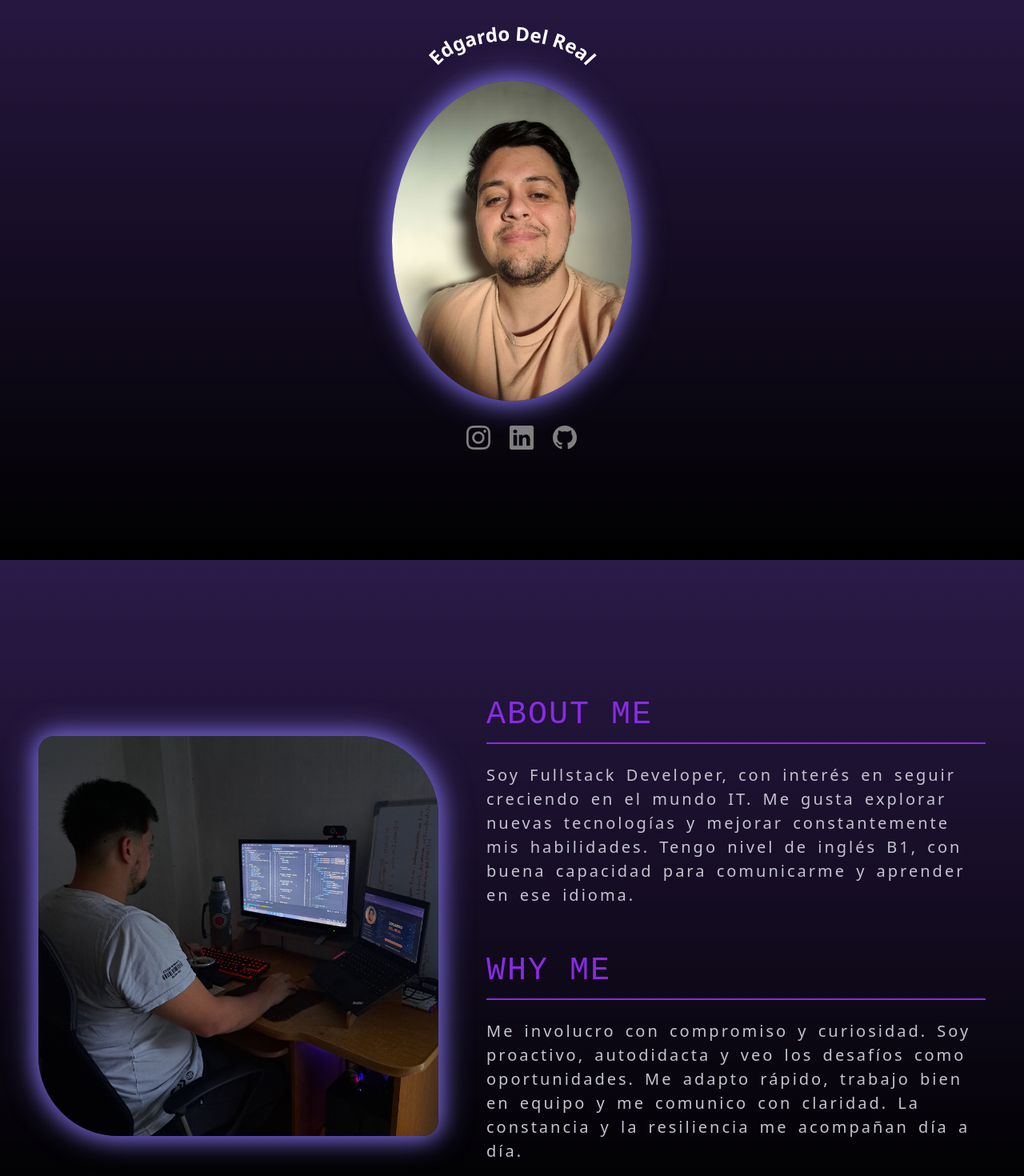
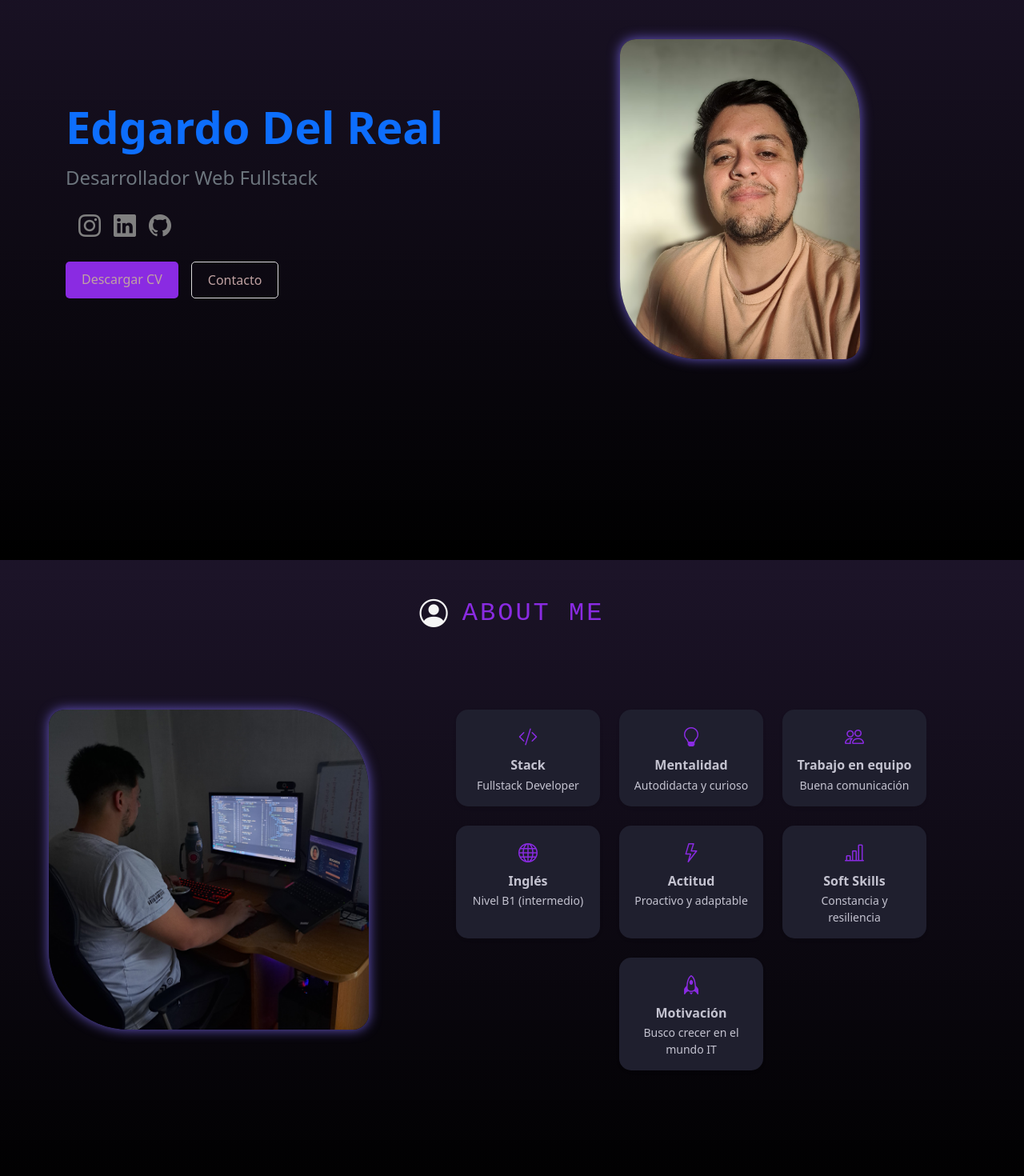
Before and after one commit to Edgardo-Del-Real/PortfolioEdgardoDelReal, a React (Vite) app: page / in a window 1280 px wide. Shown: the part 100-1570 px from the top of the page at 80% size. Built offline with nearby package versions, Linux system fonts and the light colour scheme.

Commit message:
algunos cambios

```diff
--- a/src/Components/NavBar/NavBar.css
+++ b/src/Components/NavBar/NavBar.css
@@ -4,7 +4,7 @@
    transition: color 0.5s;
    color: white;
    transition: .5s;
-   font-family:'Franklin Gothic Medium', 'Arial Narrow', Arial, sans-serif;
+   font-family:'Lucida Sans', 'Lucida Sans Regular', 'Lucida Grande', 'Lucida Sans Unicode', Geneva, Verdana, sans-serif;
    cursor: pointer;
 }
 
@@ -24,13 +24,6 @@
    width: 100%;
    transform: translateX(-50%) scaleX(1);
 }
-
-.links:hover{
-   color: #c390f3;
-}
 .borde{
    border: 2px blueviolet solid;
 }
-button{
-   color: white;
-}
--- a/src/Components/NavBar/NavBar.jsx
+++ b/src/Components/NavBar/NavBar.jsx
@@ -15,7 +15,8 @@ const navBar = () =>{
                 rounded-5
                 p-2
                 bg-dark
-                bg-opacity-50">
+                bg-opacity-50
+                bg-black">
 
                 <li
                   className="pt-2
@@ -68,7 +69,6 @@ const navBar = () =>{
                           className='links'>
                         PROJECTS</Link>
                   </li>
-
               </ul>
             </section>
         </nav>
--- a/src/Components/aboutMe/aboutMe.css
+++ b/src/Components/aboutMe/aboutMe.css
@@ -1,39 +1,66 @@
-
-.aboutme{
+.aboutme {
   margin-top: 200px;
   height: 100vh;
 }
+
 @keyframes glow-border {
   from {
-      box-shadow: 0 0 15px 	#6A5ACD;
+    box-shadow: 0 0 15px #6A5ACD;
   }
   to {
-      box-shadow: 0 0 25px 	#6A5ACD, 0 0 40px #7b6ece;
+    box-shadow: 0 0 20px #6A5ACD, 0 0 20px #7b6ece;
   }
 }
-.img2{
-    width: 500px;
+
+.img2 {
+  width: 400px;
   border-radius: 20px 100px;
   overflow: hidden;
-    animation: glow-border 2s infinite alternate
+  animation: glow-border 3s infinite alternate;
 }
-.textos{
+
+.textos {
   gap: 60px;
 }
-.texto{
-  gap: 40px;
+
+
+
+/* Tarjetas informativas */
+.custom-card {
+  width: 180px;
+  border-radius: 15px;
+  background-color: #1f1f2e;
+  color: #C4C3D0;
+  transition: 1s;
+  padding: 1rem;
+  cursor: pointer;
 }
-.titulos{
-  color:blueviolet;
-  font-family:'Courier New', Courier, monospace;
+
+.custom-card:hover {
+  transform: scale(1.05);
+}
+
+.custom-card i {
+  color: blueviolet;
+}
+
+.tarjetas-container {
+  max-width: 60%;
+}
+.titulo-con-icono {
+  display: flex;
+  align-items: center;
+  gap: 15px;
+  color: blueviolet;
+  font-family: 'Courier New', Courier, monospace;
+  font-size: 2.5rem;
   text-transform: uppercase;
-  letter-spacing: 2px;
-  border-bottom: 2px solid blueviolet;
-  padding-bottom: 10px;
-  margin-bottom: 20px;
+  letter-spacing: 3px;
+  justify-content: center;
+  margin-bottom: 30px;
 }
-.parrafos{
-  word-spacing: 4px;
-  letter-spacing: 3px;
-  color: #C4C3D0;
+
+.titulo-con-icono i {
+  font-size: 2.2rem;
+  color:whitesmoke;
 }
--- a/src/Components/aboutMe/aboutMe.jsx
+++ b/src/Components/aboutMe/aboutMe.jsx
@@ -4,54 +4,48 @@ import 'bootstrap-icons/font/bootstrap-icons.css';
 import foto2 from '../../assets/foto2.jpg';
 import { Element } from 'react-scroll';
 
-const aboutMe = () => {
+const AboutMe = () => {
+    const infoCards = [
+        { icon: 'bi bi-code-slash', title: 'Stack', text: 'Fullstack Developer' },
+        { icon: 'bi bi-lightbulb', title: 'Mentalidad', text: 'Autodidacta y curioso' },
+        { icon: 'bi bi-people', title: 'Trabajo en equipo', text: 'Buena comunicación' },
+        { icon: 'bi bi-globe', title: 'Inglés', text: 'Nivel B1 (intermedio)' },
+        { icon: 'bi bi-lightning', title: 'Actitud', text: 'Proactivo y adaptable' },
+        { icon: 'bi bi-bar-chart-line', title: 'Soft Skills', text: 'Constancia y resiliencia' },
+        { icon: 'bi bi-rocket', title: 'Motivación', text: 'Busco crecer en el mundo IT' },
+    ];
 
     return (
+        <Element name='about-me' className='aboutme'>
+            <section className='textos p-5 d-flex flex-column align-items-center' id='about-me'>
+                    <div className="titulo-con-icono">
+                        <i className="bi bi-person-circle"></i>
+                        <h2>ABOUT ME</h2>
+                    </div>
 
-        <Element name='about-me'>
-        <section className='textos
-        p-5
-        aboutme
-        d-flex
-        align-items-center
-        justify-content-around'
-        id='about-me'>
-            <section className=' d-flex
-            align-items-center
-            justify-content-around'>
-            <img src={foto2} alt="" className='img2' />
-            </section>
-            <section className=' d-flex
-            flex-wrap
-            align-items-center
-            justify-content-around
-            texto'>
-                <div>
-                    <h2 className='fs-1
-                        titulos
-                        mb-4'>
-                        About Me
-                    </h2>
-                    <p className='fs-5
-                    parrafos'>
-                        Soy Fullstack Developer, con interés en seguir creciendo en el mundo IT. Me gusta explorar nuevas tecnologías y mejorar constantemente mis habilidades. Tengo nivel de inglés B1, con buena capacidad para comunicarme y aprender en ese idioma.
-                    </p>
-                </div>
-                <div>
-                    <h2 className='fs-1
-                        titulos
-                        mb-4'>
-                        Why me
-                    </h2>
-                    <p
-                    className='fs-5
-                    parrafos'>
-                        Me involucro con compromiso y curiosidad. Soy proactivo, autodidacta y veo los desafíos como oportunidades. Me adapto rápido, trabajo bien en equipo y me comunico con claridad. La constancia y la resiliencia me acompañan día a día.
-                    </p>
+                <div className='d-flex flex-wrap flex-lg-nowrap justify-content-center align-items-start gap-5'>
+                    {/* Imagen a la izquierda */}
+                    <div>
+                        <img src={foto2} alt="Foto" className='img2' />
+                    </div>
+
+                    {/* Tarjetas a la derecha */}
+                    <div className='tarjetas-container d-flex flex-wrap justify-content-center gap-4'>
+                        {infoCards.map((card, index) => (
+                            <div
+                                key={index}
+                                className='card text-center p-3 border-0 shadow-sm custom-card'
+                            >
+                                <i className={`${card.icon} fs-4 mb-2`}></i>
+                                <h6 className='fw-bold mb-1'>{card.title}</h6>
+                                <p className='mb-0 small'>{card.text}</p>
+                            </div>
+                        ))}
+                    </div>
                 </div>
             </section>
-        </section>
         </Element>
     );
-}
-export default aboutMe;
+};
+
+export default AboutMe;
--- a/src/Components/hero/Hero.css
+++ b/src/Components/hero/Hero.css
@@ -21,14 +21,14 @@ i:hover{
 }
 
 .linkedin:hover{
+    text-shadow: 0px 0px 40px #0A66C2;
     color:#0A66C2;
-    text-shadow: 0px 0px 30px #0A66C2;
-    font-size: 35px ;
+    /* font-size: 35px ; */
 }
 
 .git:hover{
     color: #F0F6FC;
-    text-shadow: 0px 0px 30px #fbfbfb;
+    text-shadow: 0px 0px 40px #fbfbfb;
     font-size: 35px ;
 }
 .ins,.linkedin,.git{
@@ -55,3 +55,31 @@ svg {
     left: 50%;
     transform: translateX(-50%);
 }
+.btn-cv {
+    background-color: blueviolet;
+    text-decoration: none;
+    color: rgb(192, 162, 162);
+    border: none;
+    padding: 10px 20px;
+    border-radius: 5px;
+    transition: 0.5s ease;
+}
+.btn-cv:hover {
+    background-color: rgb(137, 24, 243);
+    color: white;
+    box-shadow: 0 0 20px rgba(137, 24, 243, 0.5);
+}
+.btn-contact {
+    text-decoration: none;
+    background-color: transparent;
+    color: rgb(192, 162, 162);
+    border: 1px solid rgb(219, 219, 219);;
+    padding: 10px 20px;
+    border-radius: 5px;
+    transition: 0.5s ease;
+}
+.btn-contact:hover {
+    background-color: rgb(255, 255, 255);
+    color: blueviolet;
+    box-shadow: 0 0 20px rgba(255, 255, 255, 0.5);
+}
--- a/src/Components/hero/Hero.jsx
+++ b/src/Components/hero/Hero.jsx
@@ -5,32 +5,56 @@ import 'bootstrap-icons/font/bootstrap-icons.css';
 
 const Hero = () => {
     return (
-        <section className=" d-flex
-        flex-column
-        hero align-items-center
-        position-relative">
-            {/* SVG para texto curvado */}
-            <svg width="300" height="100" className="position-absolute">
-                <defs>
-                    <path id="curvaTexto" d="M 50,100 A 100,50 0 1,1 250,100" fill="transparent" />
-                </defs>
-                <text fill="white" fontSize="24" fontWeight="bold">
-                    <textPath href="#curvaTexto" startOffset="50%" textAnchor="middle">
-                        Edgardo Del Real
-                    </textPath>
-                </text>
-            </svg>
+    <section className="container hero position-relative py-5">
+  <div className="row align-items-center">
 
-            {/* Imagen */}
+    {/* Columna izquierda: Texto, redes, botones */}
+    <div className="col-md-6 d-flex flex-column align-items-start">
+      {/* Título recto */}
+      <h1 className="display-4 fw-bold text-primary mb-3">
+        Edgardo Del Real
+      </h1>
 
-            <img src={fotoMia} alt="Edgardo Del Real" className="img-fluid imagen  border-3" />
+      {/* Subtítulo */}
+      <h2 className="h4 text-secondary mb-4">Desarrollador Web Fullstack</h2>
 
-            <section className='d-flex  mt-4 '>
-                <a href="https://www.instagram.com/edgardelreal1/" target='_blanc'><i className='bi bi-instagram ins ps-4'></i></a>
-                <a href="https://www.linkedin.com/in/edgardo-del-real/" target='_blanc'><i className='bi bi-linkedin linkedin ps-4'></i></a>
-                <a href="https://github.com/Edgardo-Del-Real" target='_blanc' ><i className='bi bi-github git ps-4'></i></a>
-            </section>
-        </section>
+      {/* Redes sociales */}
+      <section className="d-flex mb-4">
+        <a href="https://www.instagram.com/edgardelreal1/" target="_blank" rel="noopener noreferrer">
+          <i className="bi bi-instagram ins ps-3 fs-3 "></i>
+        </a>
+        <a href="https://www.linkedin.com/in/edgardo-del-real/" target="_blank" rel="noopener noreferrer">
+          <i className="bi bi-linkedin linkedin ps-3 fs-3 "></i>
+        </a>
+        <a href="https://github.com/Edgardo-Del-Real" target="_blank" rel="noopener noreferrer">
+          <i className="bi bi-github git ps-3 fs-3"></i>
+        </a>
+      </section>
+
+      {/* Botones */}
+      <div className="d-flex gap-3">
+        <a href="#" className="btn-cv" download>
+          Descargar CV
+        </a>
+        <a href="#contacto" className="btn-contact">
+          Contacto
+        </a>
+      </div>
+    </div>
+
+    {/* Columna derecha: Imagen */}
+    <div className="col-md-6 text-center mt-4 mt-md-0">
+      <img
+        src={fotoMia}
+        alt="Edgardo Del Real"
+        className="img-fluid img2"
+        style={{ maxWidth: '300px' }}
+      />
+    </div>
+  </div>
+</section>
+
+
     );
 }
 
--- a/src/index.css
+++ b/src/index.css
@@ -1,5 +1,5 @@
 body{
-    background: linear-gradient(to bottom, rgba(29, 11, 61, 0.938), rgb(0, 0, 0));
+        background: linear-gradient(to bottom, rgba(13, 4, 26, 0.938), rgb(0, 0, 0));
     background-attachment: fixed;
 
 }
```
Lines whose indentation alone changed are shown as unchanged.
